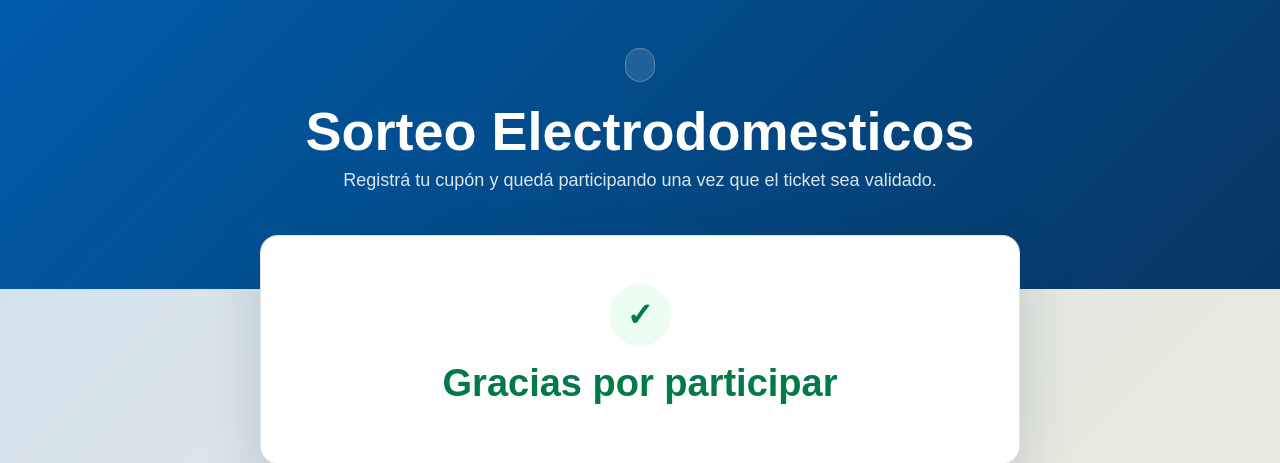
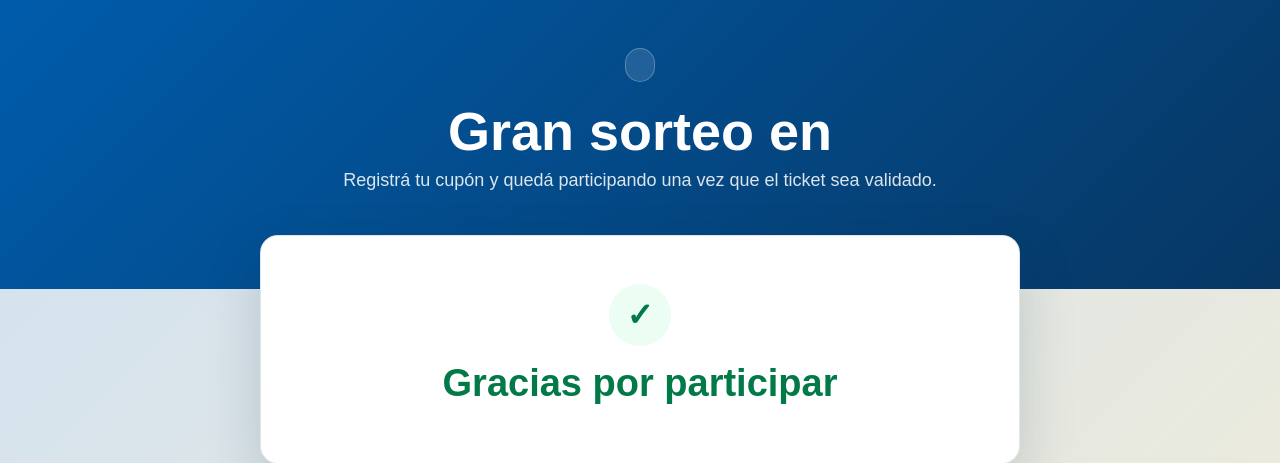
Before and after one commit to EmmanuelArce12/ruleta, a Flask app: template templates/sorteo_cliente.html in a window 1280 px wide. Shown: the top 463 px of the page. Run offline with Flask 3, Linux system fonts and the light colour scheme; the template is opened without the code that fills it: most values are stand-ins (such as "Sample title", 1, 10 or a date in 2020); parts of the project's set-up code (start-up, migrations or seed data) failed here and were passed over; some libraries are stand-ins or nearby versions.

Commit message:
Customize raffle customer title

```diff
--- a/templates/sorteo_cliente.html
+++ b/templates/sorteo_cliente.html
@@ -3,7 +3,7 @@
 <head>
     <meta charset="UTF-8">
     <meta name="viewport" content="width=device-width, initial-scale=1.0">
-    <title>Sorteo Electrodomesticos</title>
+    <title>Gran sorteo en {{ estacion['nombre'] }}</title>
     <style>
         :root {
             --blue: #005cab;
@@ -219,7 +219,7 @@
         <div class="page">
             <header class="hero">
                 <div class="brand">{{ estacion['nombre'] }}</div>
-                <h1>Sorteo Electrodomesticos</h1>
+                <h1>Gran sorteo en {{ estacion['nombre'] }}</h1>
                 <p>Registrá tu cupón y quedá participando una vez que el ticket sea validado.</p>
             </header>
             {% if mensaje %}
@@ -357,7 +357,7 @@
                 return e('div', { className: 'page' },
                     e('header', { className: 'hero' },
                         e('div', { className: 'brand' }, data.estacionNombre),
-                        e('h1', null, 'Sorteo Electrodomesticos'),
+                        e('h1', null, 'Gran sorteo en ' + data.estacionNombre),
                         e('p', null, 'Registrá tu cupón y quedá participando una vez que el ticket sea validado.')
                     ),
                     data.mensaje ? e(Thanks) : e(Form)
```
